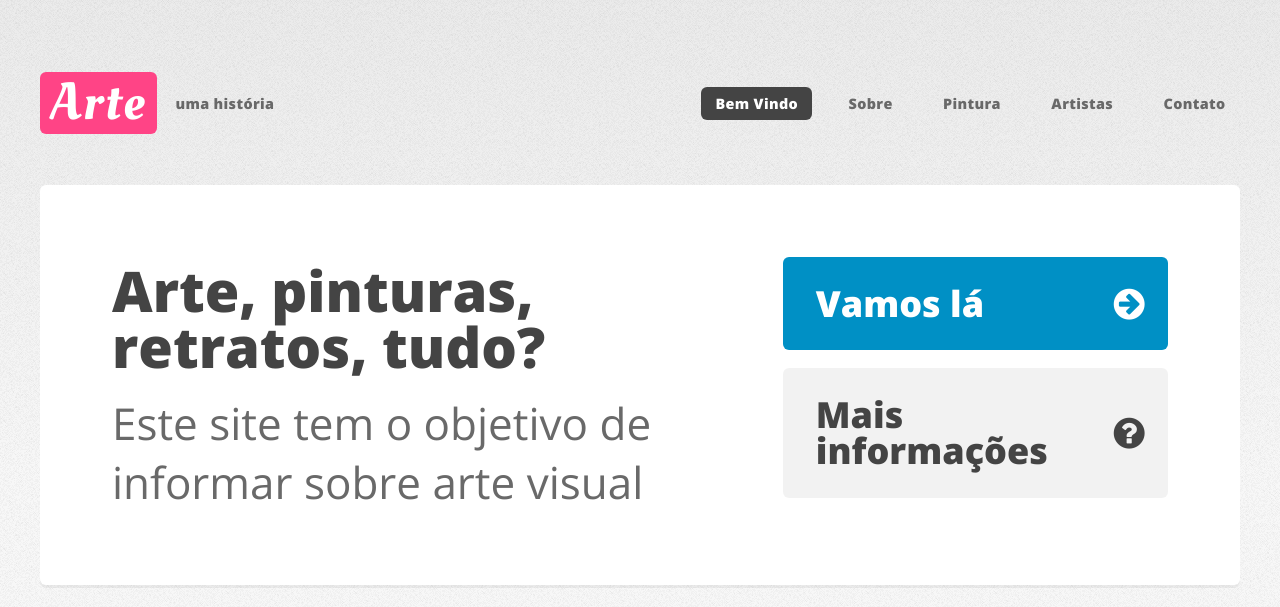
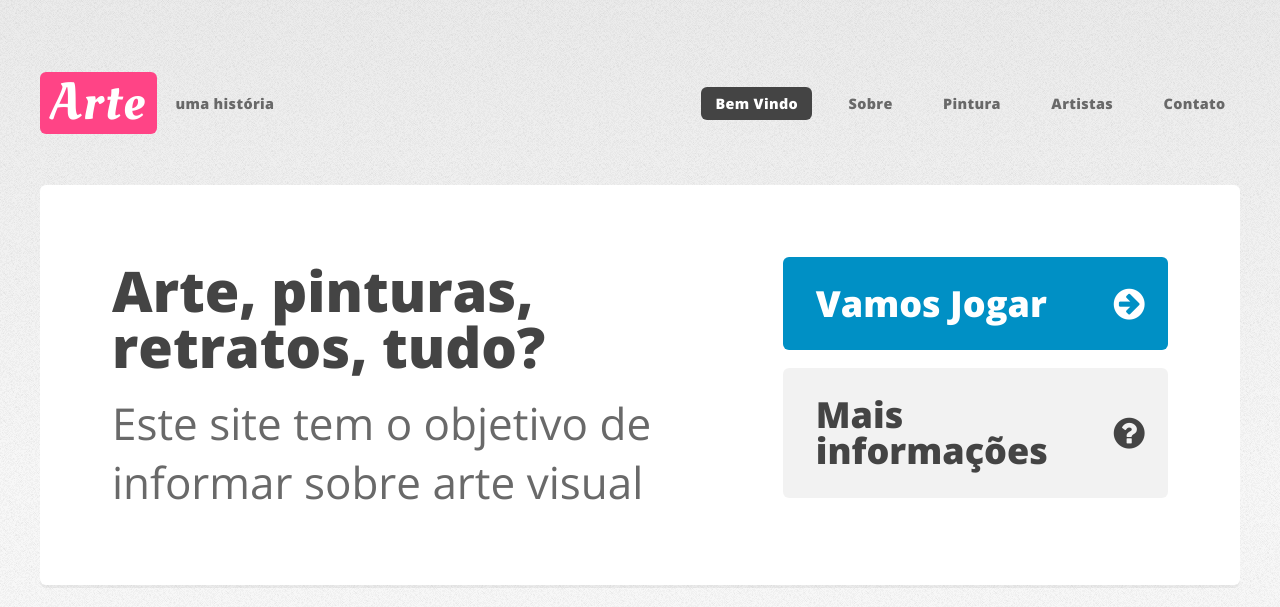
Before and after one commit to lavcs/lavcs.github.io, a plain HTML site: page index.html in a window 1280 px wide. Shown: the top 607 px of the page. Drawn offline with nearby package versions, Linux system fonts and the light colour scheme.

Commit message:
Update index.html

```diff
--- a/index.html
+++ b/index.html
@@ -75,7 +75,7 @@
 						</div>
 						<div class="5u">
 							<ul>
-								<li><a href="https://lavcs.github.io/left-sidebar.html" class="button big icon fa-arrow-circle-right">Vamos lá</a></li>
+								<li><a href="https://lavcs.github.io/left-sidebar.html" class="button big icon fa-arrow-circle-right">Vamos Jogar</a></li>
 								<li><a href="https://lavcs.github.io/no-sidebar.html" class="button alt big icon fa-question-circle">Mais informações</a></li>
 							</ul>
 						</div>
```
